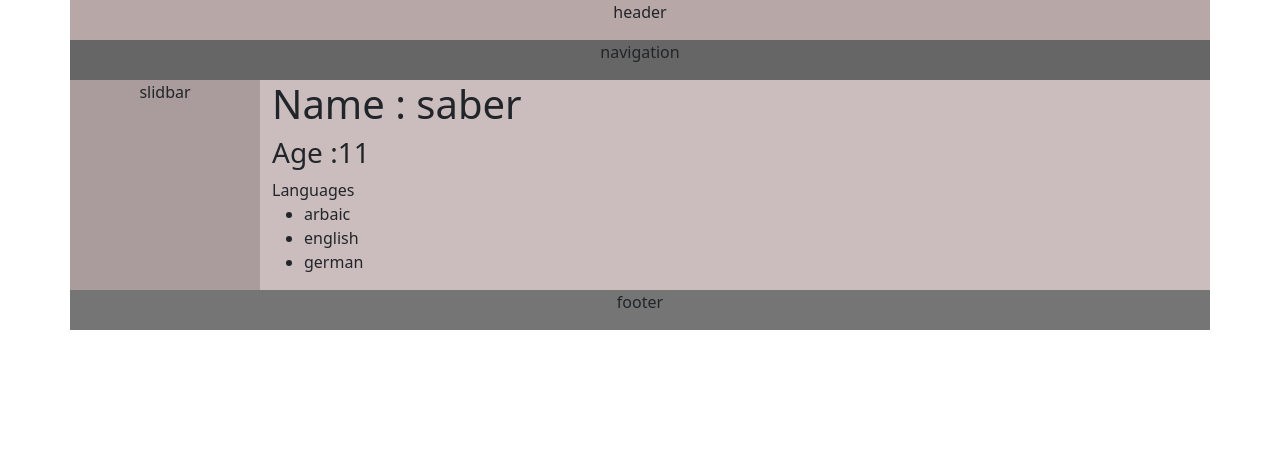
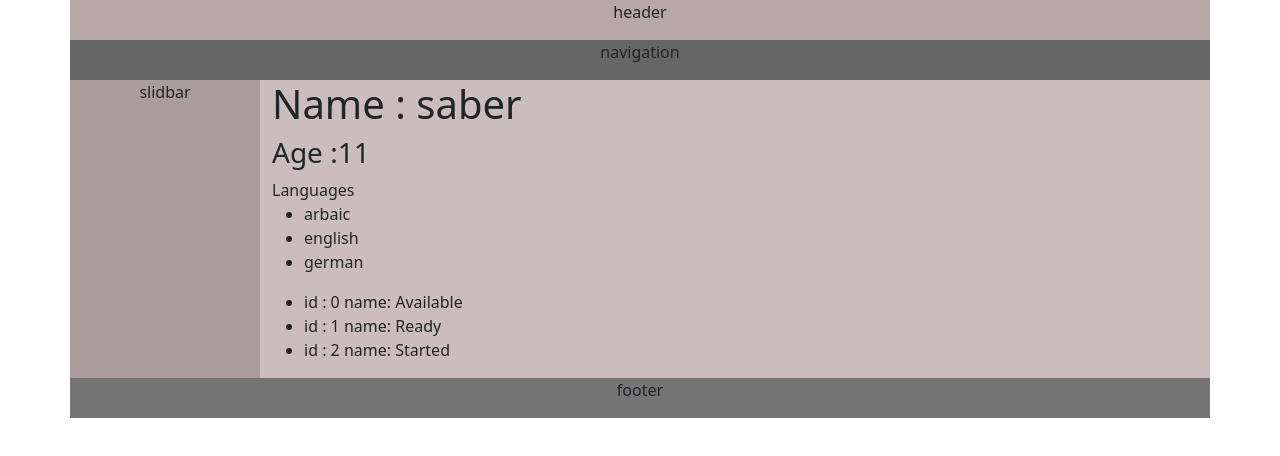
Before and after one commit to SaberGomaa/Angular-Practise, an Angular app: page / in a window 1280 px wide. Shown: the top 456 px of the page. Built offline with nearby package versions, Linux system fonts and the light colour scheme.

Commit message:
ARR & OBJ

```diff
--- a/src/app/components/home/home.component.html
+++ b/src/app/components/home/home.component.html
@@ -1,6 +1,10 @@
 <h1>Name : {{name}}</h1>
 <h3>Age :{{age}}</h3>
 <label>Languages</label>
-<ul >
+<ul>
     <li *ngFor="let a of lang; " >{{ a }}</li>
-  </ul>
+</ul>
+
+<ul>
+    <li *ngFor="let item of userTestStatus">id : {{item.id}} name: {{item.name}}</li>
+</ul>
--- a/src/app/components/home/home.component.ts
+++ b/src/app/components/home/home.component.ts
@@ -9,6 +9,12 @@ export class HomeComponent{
   name:string = 'saber';
   age = 11;
 
-  lang : Array<string> = ['arbaic','english','german'];
+  lang = ['arbaic','english','german'];
+
+  userTestStatus = [
+    { "id": 0, "name": "Available" },
+    { "id": 1, "name": "Ready" },
+    { "id": 2, "name": "Started" }
+];
 
 }
```
